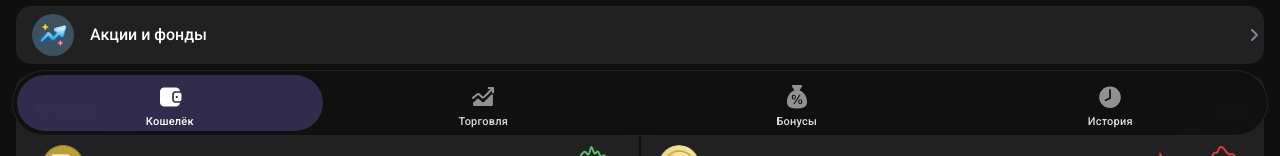
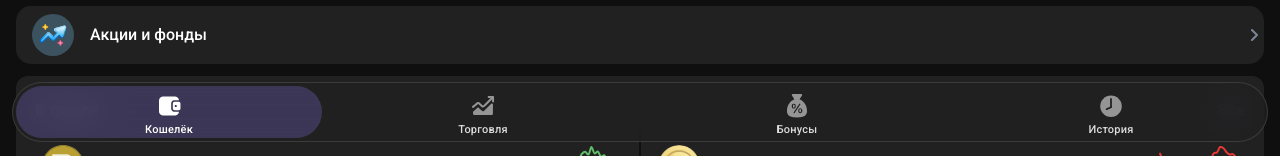
Before and after one commit to mrlvvan/walletone, a React (Create React App) app: page / in a window 1280 px wide. Shown: the part 644-800 px from the top of the page. Built offline with nearby package versions, Linux system fonts and the light colour scheme; no server answers.

Commit message:
gogogogo

```diff
--- a/src/components/TabBar.css
+++ b/src/components/TabBar.css
@@ -22,6 +22,7 @@
 /* PC (non-iOS): симметричные боковые отступы у навбара */
 html:not([data-platform="ios"]) .tab-bar-root.Zr9ao {
   padding-inline: 12px !important;
+  padding-bottom: calc(14px + var(--safe-area-inset-bottom, 0px)) !important;
 }
 
 /* Внутренняя обёртка — на всю ширину с отступами 16px (заданы у корня) */
@@ -62,6 +63,15 @@ html:not([data-platform="ios"]) .tab-bar-root.Zr9ao {
   overflow: hidden;
 }
 
+/* Desktop (non-iOS): более компактный liquid-glass */
+html:not([data-platform="ios"]) .KaTw3 {
+  --container-padding: 3px;
+  height: 60px;
+  min-height: 60px;
+  background: rgba(58, 58, 62, 0.62);
+  border-color: rgba(255, 255, 255, 0.12);
+}
+
 /* Ликвидгласс: blur + полупрозрачный фон для эффекта стекла */
 @supports (backdrop-filter: blur(1px)) or (-webkit-backdrop-filter: blur(1px)) {
   .KaTw3 {
@@ -71,6 +81,13 @@ html:not([data-platform="ios"]) .tab-bar-root.Zr9ao {
     background: rgba(15, 15, 15, 0.72);
     border-color: rgba(255, 255, 255, 0.08);
   }
+
+  html:not([data-platform="ios"]) .KaTw3 {
+    -webkit-backdrop-filter: blur(16px) saturate(145%);
+    backdrop-filter: blur(16px) saturate(145%);
+    background: rgba(58, 58, 62, 0.58);
+    border-color: rgba(255, 255, 255, 0.12);
+  }
 }
 
 /* color-mix — более точный полупрозрачный фон (Safari 16.2+, Chrome 111+) */
@@ -78,6 +95,11 @@ html:not([data-platform="ios"]) .tab-bar-root.Zr9ao {
   .KaTw3 {
     background: color-mix(in srgb, var(--tg-theme-secondary-bg-color, #2c2c2e) 85%, transparent);
     border-color: color-mix(in srgb, var(--tg-theme-text-color, #fff) 8%, transparent);
+  }
+
+  html:not([data-platform="ios"]) .KaTw3 {
+    background: color-mix(in srgb, var(--tg-theme-section-bg-color, #2c2c2e) 62%, transparent);
+    border-color: color-mix(in srgb, var(--tg-theme-text-color, #fff) 12%, transparent);
   }
 }
 
@@ -155,6 +177,12 @@ html:not([data-platform="ios"]) .tab-bar-root.Zr9ao {
   font: inherit;
 }
 
+html:not([data-platform="ios"]) .o7k40 {
+  min-height: 54px;
+  gap: 3px;
+  padding: 6px 4px;
+}
+
 /* Каждый таб — своя ячейка (колонки 1, 3, 5, 7) */
 .o7k40:nth-child(1) { grid-column: 1; }
 .o7k40:nth-child(2) { grid-column: 3; }
--- a/src/ios-overrides.css
+++ b/src/ios-overrides.css
@@ -1616,3 +1616,32 @@ html[data-platform="ios"] .wallet-actions .action-label {
   top: auto !important;
   line-height: 16px !important;
 }
+
+/* iOS TabBar: compact liquid-glass like desktop reference */
+html[data-platform="ios"] .tab-bar-root.Zr9ao {
+  padding-bottom: calc(12px + env(safe-area-inset-bottom, 0px)) !important;
+}
+
+html[data-platform="ios"] .tab-bar-root.Zr9ao .KaTw3 {
+  --container-padding: 3px !important;
+  height: 58px !important;
+  min-height: 58px !important;
+  background: rgba(58, 58, 62, 0.58) !important;
+  border: 1px solid rgba(255, 255, 255, 0.12) !important;
+  box-shadow: none !important;
+  -webkit-backdrop-filter: blur(16px) saturate(145%) !important;
+  backdrop-filter: blur(16px) saturate(145%) !important;
+}
+
+html[data-platform="ios"] .tab-bar-root.Zr9ao .o7k40 {
+  min-height: 54px !important;
+  padding: 6px 4px !important;
+  gap: 3px !important;
+}
+
+@supports (color: color-mix(in srgb, red, blue 50%)) {
+  html[data-platform="ios"] .tab-bar-root.Zr9ao .KaTw3 {
+    background: color-mix(in srgb, var(--tg-theme-section-bg-color, #2c2c2e) 62%, transparent) !important;
+    border-color: color-mix(in srgb, var(--tg-theme-text-color, #ffffff) 12%, transparent) !important;
+  }
+}
```
